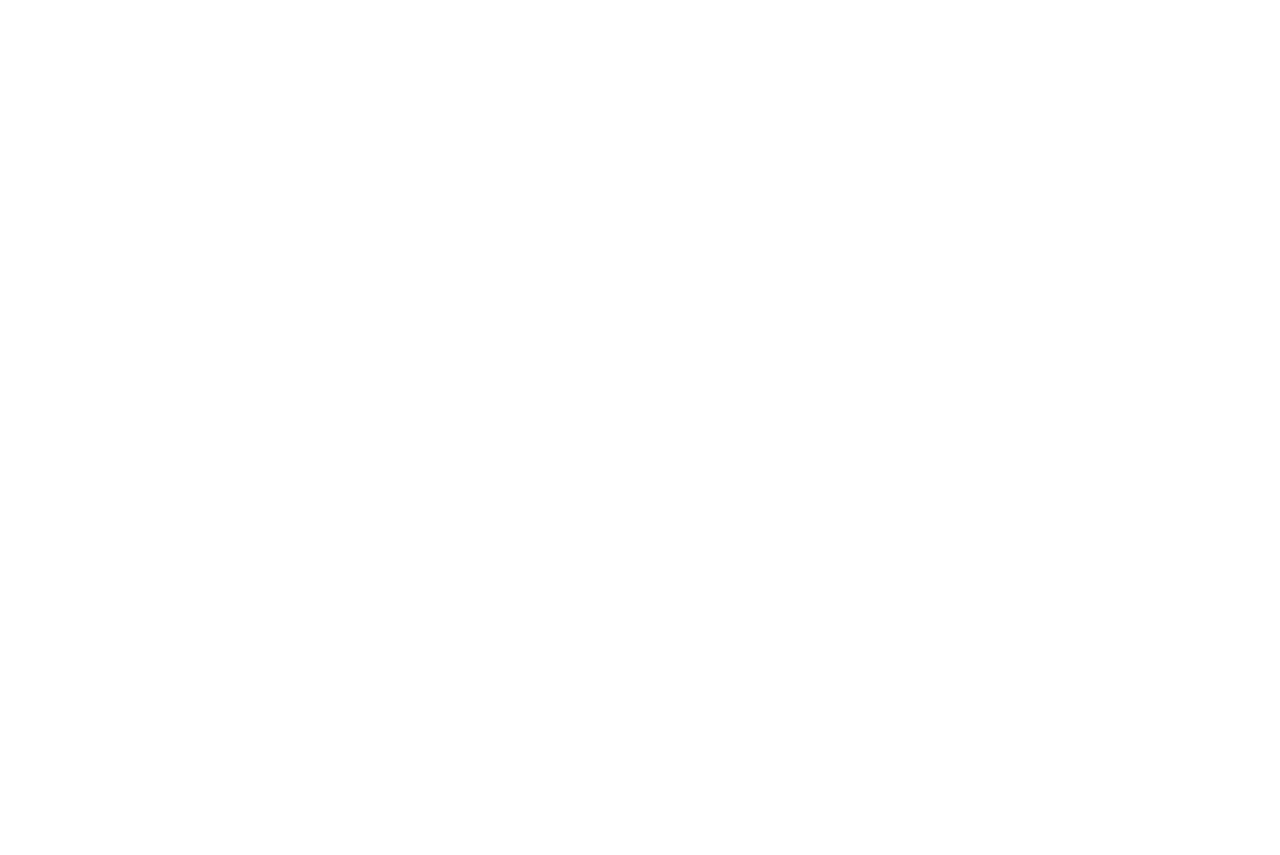
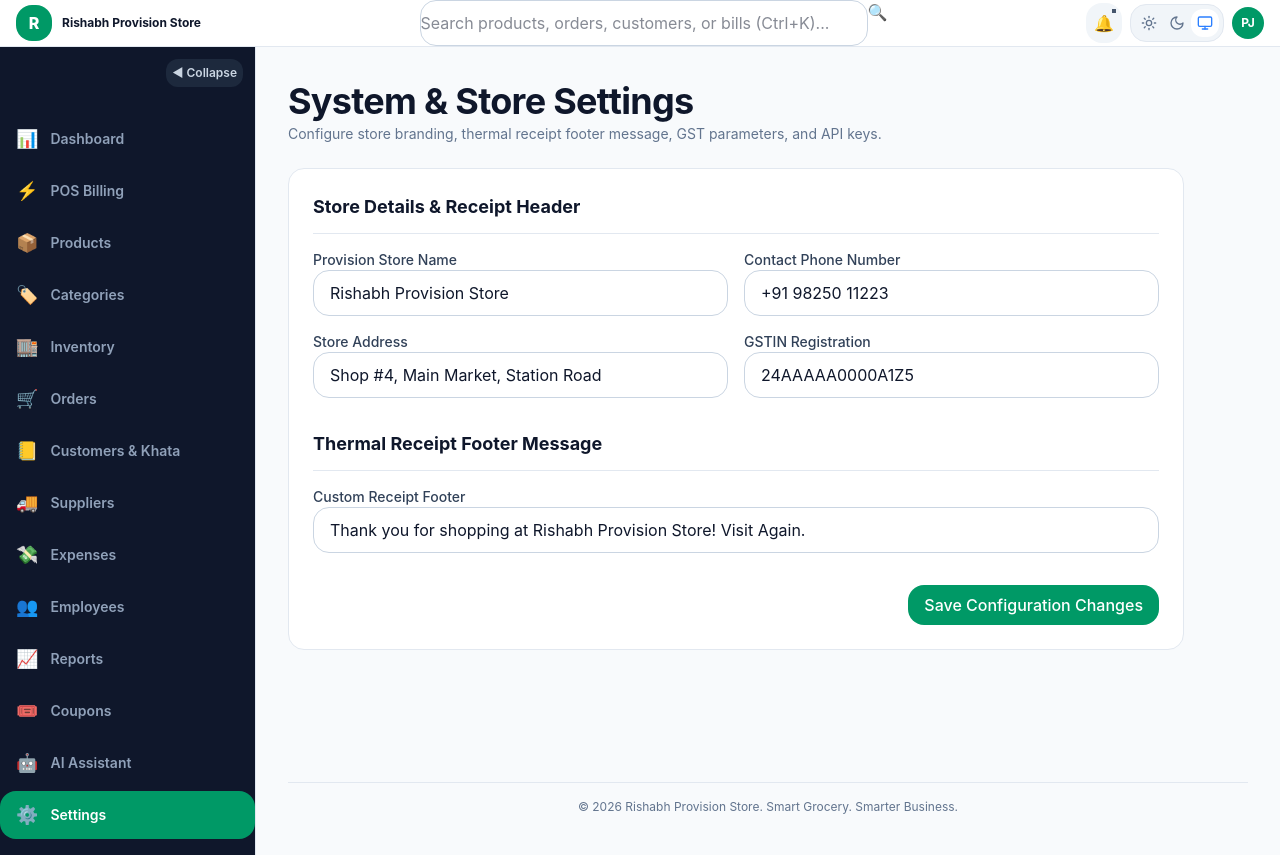
Before and after one commit to PrashamJain1318/Rishabh-Provision-Store, a React (Vite) app in the folder apps/web/: page /dashboard/settings in a window 1280 px wide. Before the commit this address had no page. Before the commit the page ends 800 px from the top, so only its background shows below. Built offline with nearby package versions, Linux system fonts and the light colour scheme.

Commit message:
feat(web): update routing structure with /dashboard/* sub-routes and path aliases

```diff
--- a/apps/web/src/App.tsx
+++ b/apps/web/src/App.tsx
@@ -1,4 +1,4 @@
-import { BrowserRouter as Router, Routes, Route } from "react-router-dom";
+import { BrowserRouter as Router, Routes, Route, Navigate } from "react-router-dom";
 import { ThemeProvider } from "./components/ThemeProvider";
 import LandingPage from "./pages/Landing";
 import LoginPage from "./pages/Login";
@@ -18,17 +18,30 @@ function App() {
     <ThemeProvider>
       <Router>
         <Routes>
+          {/* Public Storefront & Auth Routes */}
           <Route path="/" element={<LandingPage />} />
           <Route path="/login" element={<LoginPage />} />
           <Route path="/register" element={<RegisterPage />} />
+
+          {/* Express POS Terminal Route */}
+          <Route path="/pos" element={<POSPage />} />
+
+          {/* Dashboard Sub-routes */}
           <Route path="/dashboard" element={<DashboardPage />} />
-          <Route path="/products" element={<ProductsPage />} />
-          <Route path="/inventory" element={<InventoryPage />} />
-          <Route path="/orders" element={<OrdersPage />} />
-          <Route path="/pos" element={<POSPage />} />
-          <Route path="/customers" element={<CustomersPage />} />
-          <Route path="/reports" element={<ReportsPage />} />
-          <Route path="/settings" element={<SettingsPage />} />
+          <Route path="/dashboard/products" element={<ProductsPage />} />
+          <Route path="/dashboard/orders" element={<OrdersPage />} />
+          <Route path="/dashboard/customers" element={<CustomersPage />} />
+          <Route path="/dashboard/inventory" element={<InventoryPage />} />
+          <Route path="/dashboard/reports" element={<ReportsPage />} />
+          <Route path="/dashboard/settings" element={<SettingsPage />} />
+
+          {/* Alias Redirects */}
+          <Route path="/products" element={<Navigate to="/dashboard/products" replace />} />
+          <Route path="/orders" element={<Navigate to="/dashboard/orders" replace />} />
+          <Route path="/customers" element={<Navigate to="/dashboard/customers" replace />} />
+          <Route path="/inventory" element={<Navigate to="/dashboard/inventory" replace />} />
+          <Route path="/reports" element={<Navigate to="/dashboard/reports" replace />} />
+          <Route path="/settings" element={<Navigate to="/dashboard/settings" replace />} />
         </Routes>
       </Router>
     </ThemeProvider>
--- a/apps/web/src/layouts/DashboardLayout.tsx
+++ b/apps/web/src/layouts/DashboardLayout.tsx
@@ -12,18 +12,18 @@ export interface DashboardLayoutProps {
 const allNavItems: SidebarItem[] = [
   { id: "dashboard", label: "Dashboard", icon: "📊", path: "/dashboard", roles: ["Owner", "Manager"] },
   { id: "pos", label: "POS Billing", icon: "⚡", path: "/pos", roles: ["Owner", "Manager", "Cashier"] },
-  { id: "products", label: "Products", icon: "📦", path: "/products", roles: ["Owner", "Manager", "Cashier", "Employee"] },
-  { id: "categories", label: "Categories", icon: "🏷️", path: "/products", roles: ["Owner", "Manager"] },
-  { id: "inventory", label: "Inventory", icon: "🏬", path: "/inventory", roles: ["Owner", "Manager"] },
-  { id: "orders", label: "Orders", icon: "🛒", path: "/orders", roles: ["Owner", "Manager", "Cashier", "Delivery Partner"] },
-  { id: "customers", label: "Customers & Khata", icon: "📒", path: "/customers", roles: ["Owner", "Manager", "Cashier"] },
-  { id: "suppliers", label: "Suppliers", icon: "🚚", path: "/suppliers", roles: ["Owner", "Manager"] },
-  { id: "expenses", label: "Expenses", icon: "💸", path: "/reports", roles: ["Owner", "Manager"] },
-  { id: "employees", label: "Employees", icon: "👥", path: "/settings", roles: ["Owner"] },
-  { id: "reports", label: "Reports", icon: "📈", path: "/reports", roles: ["Owner", "Manager"] },
-  { id: "coupons", label: "Coupons", icon: "🎟️", path: "/settings", roles: ["Owner", "Manager"] },
+  { id: "products", label: "Products", icon: "📦", path: "/dashboard/products", roles: ["Owner", "Manager", "Cashier", "Employee"] },
+  { id: "categories", label: "Categories", icon: "🏷️", path: "/dashboard/products", roles: ["Owner", "Manager"] },
+  { id: "inventory", label: "Inventory", icon: "🏬", path: "/dashboard/inventory", roles: ["Owner", "Manager"] },
+  { id: "orders", label: "Orders", icon: "🛒", path: "/dashboard/orders", roles: ["Owner", "Manager", "Cashier", "Delivery Partner"] },
+  { id: "customers", label: "Customers & Khata", icon: "📒", path: "/dashboard/customers", roles: ["Owner", "Manager", "Cashier"] },
+  { id: "suppliers", label: "Suppliers", icon: "🚚", path: "/dashboard/customers", roles: ["Owner", "Manager"] },
+  { id: "expenses", label: "Expenses", icon: "💸", path: "/dashboard/reports", roles: ["Owner", "Manager"] },
+  { id: "employees", label: "Employees", icon: "👥", path: "/dashboard/settings", roles: ["Owner"] },
+  { id: "reports", label: "Reports", icon: "📈", path: "/dashboard/reports", roles: ["Owner", "Manager"] },
+  { id: "coupons", label: "Coupons", icon: "🎟️", path: "/dashboard/settings", roles: ["Owner", "Manager"] },
   { id: "ai-assistant", label: "AI Assistant", icon: "🤖", path: "/dashboard", roles: ["Owner", "Manager", "Cashier"] },
-  { id: "settings", label: "Settings", icon: "⚙️", path: "/settings", roles: ["Owner"] },
+  { id: "settings", label: "Settings", icon: "⚙️", path: "/dashboard/settings", roles: ["Owner"] },
 ];
 
 export const DashboardLayout: React.FC<DashboardLayoutProps> = ({
@@ -42,7 +42,7 @@ export const DashboardLayout: React.FC<DashboardLayoutProps> = ({
 
   return (
     <div className="min-h-screen flex flex-col bg-slate-50 dark:bg-slate-950 text-slate-900 dark:text-slate-100">
-      {/* Sticky Navbar with Mobile Menu Drawer Trigger */}
+      {/* Sticky Navbar */}
       <div className="sticky top-0 z-40">
         <Navbar
           storeName="Rishabh Provision Store"
@@ -54,7 +54,7 @@ export const DashboardLayout: React.FC<DashboardLayoutProps> = ({
       </div>
 
       <div className="flex flex-1 overflow-hidden relative">
-        {/* Mobile Slide-Over Navigation Drawer */}
+        {/* Mobile Slide-Over Drawer */}
         {mobileMenuOpen && (
           <div className="fixed inset-0 z-50 flex md:hidden">
             <div
```
